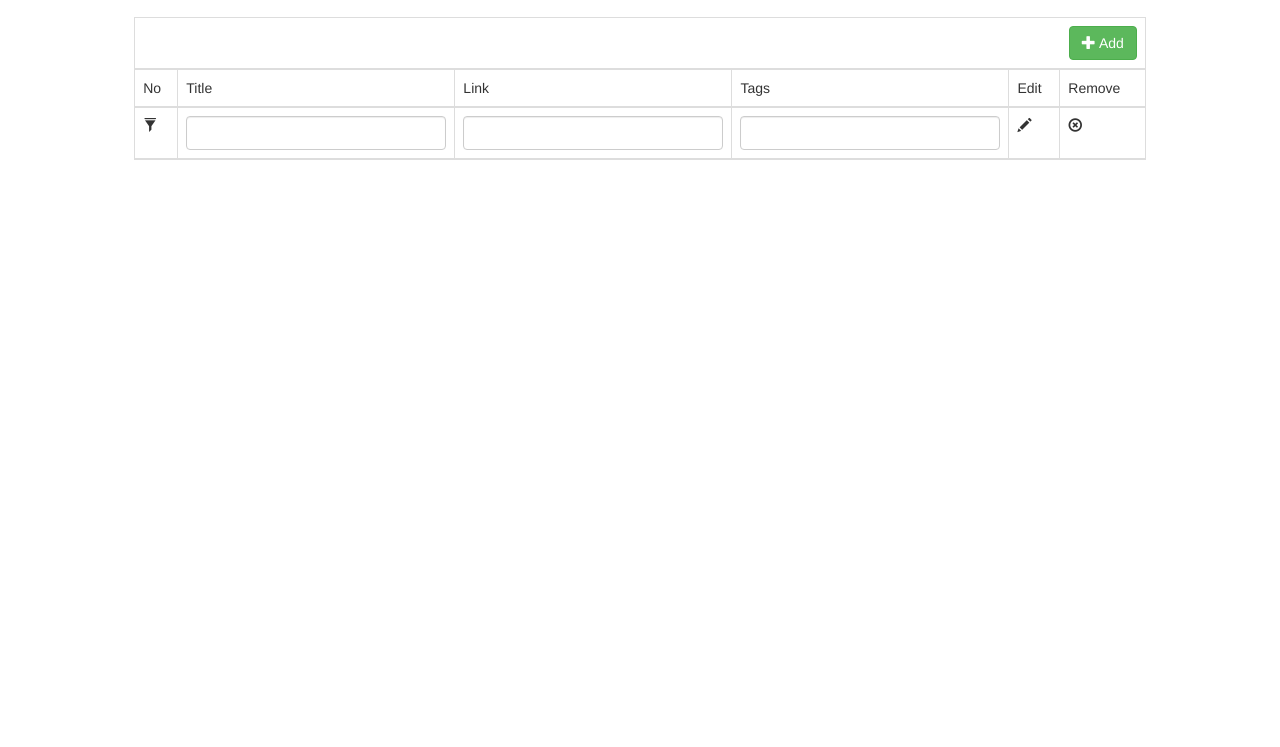
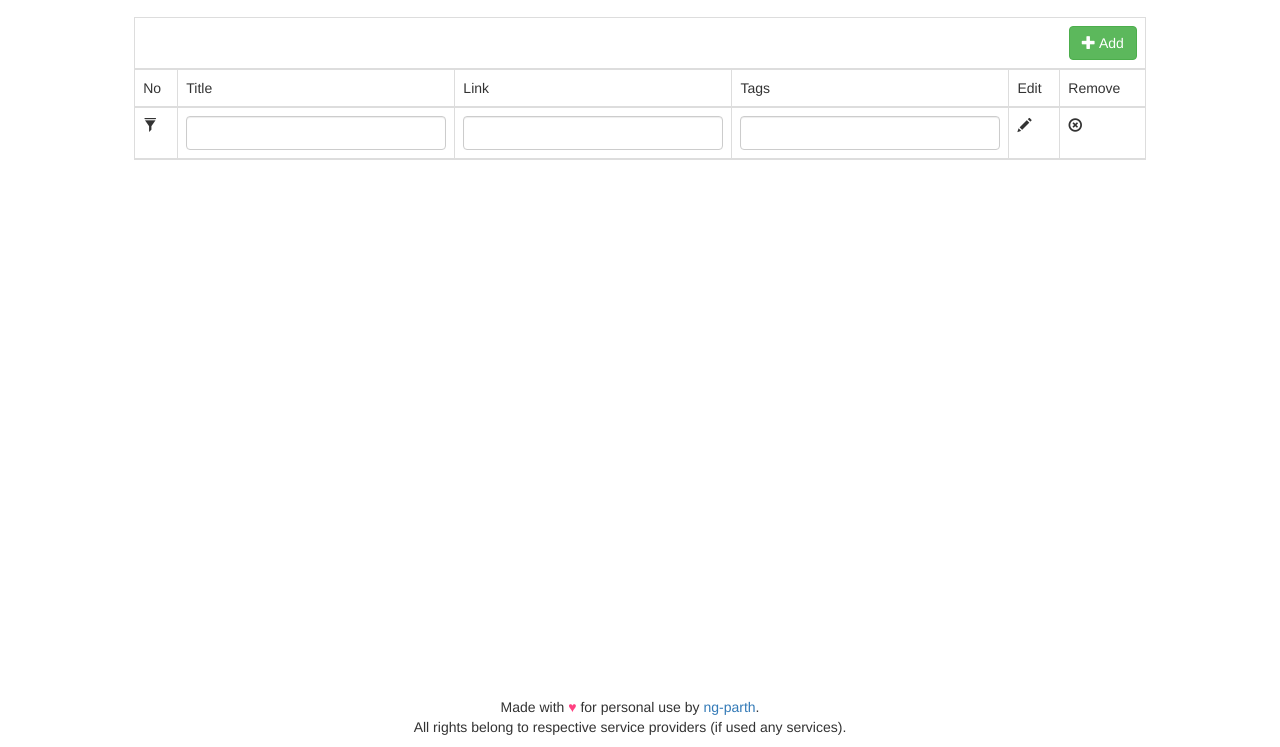
Before and after one commit to ng-parth/guarded-ridge-6883, a website: page index.html in a window 1280 px wide. Shown: the part 53-800 px from the top of the page. Drawn offline with Linux system fonts and the light colour scheme; no server answers.

Commit message:
Added footer for reference.

```diff
--- /dev/null
+++ b/client/css/app.css
@@ -0,0 +1,12 @@
+.main-container {
+    position: relative;
+    min-height: calc(100vh - 40px); /*60px for header element padding*/
+}
+
+.footer {
+    position: absolute;
+    bottom: 0;
+    width: calc(100vw - 20px);
+    text-align: center;
+    padding: 10px;
+}
--- a/index.html
+++ b/index.html
@@ -63,7 +63,10 @@
             <!--<b>Output Specifications</b> <p>maximum benefit which can be obtained by any partition of n Kg rice.</p>-->
             <!--<br>-->
             <!--</div>-->
-
+            <div class="footer">
+                Made with <span style="color: #FF4081;">&hearts;</span> for personal use by <a href="http://ng-parth.xyz" target="_blank">ng-parth</a>.
+                <br/>All rights belong to respective service providers (if used any services).
+            </div>
         </div>
     </div>
 
@@ -77,6 +80,7 @@
     <!--STYLES-->
     <link rel="stylesheet" href="lib/bootstrap3/css/bootstrap.min.css" />
     <link rel="stylesheet" href="client/css/cyanTheme.css" />
+    <link rel="stylesheet" href="client/css/app.css" />
 
     <!--APP-->
     <script src="client/app/app.js"></script>
```
